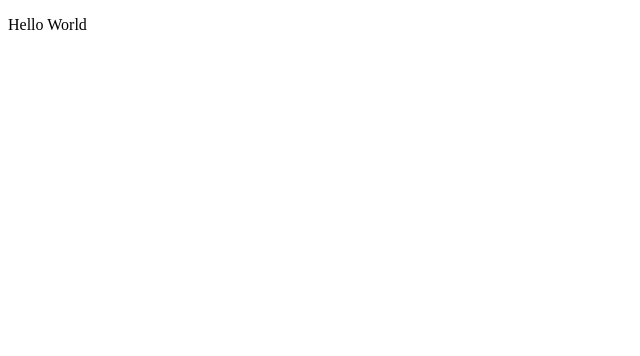
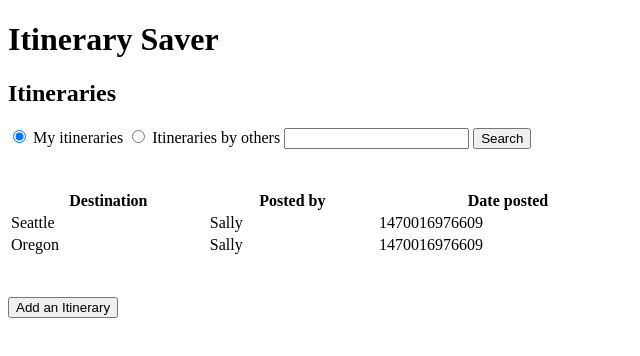
Before and after one commit to rohinieravi/Itinerary-Saver, a website: page public/index.html in a window 1280 px wide. Shown: the whole page, without its empty margins (0-640 px from the left). Drawn offline with nearby package versions, Linux system fonts and the light colour scheme.

Commit message:
added home page

```diff
--- /dev/null
+++ b/public/app.js
@@ -0,0 +1,98 @@
+var MOCK_ITINERARIES = {
+	"itineraries": [
+		{
+			"id":"1111",
+			"destination": "Seattle",
+			"postedBy": "Sally",
+			"posterId": "11",
+			"postedDate": 1470016976609
+		},
+		{
+			"id":"2222",
+			"destination": "San Francisco",
+			"postedBy": "Wally",
+			"posterId": "12",
+			"postedDate": 1470016976609
+		},
+		{
+			"id":"3333",
+			"destination": "New York",
+			"postedBy": "Jolly",
+			"posterId": "13",
+			"postedDate": 1470016976609
+		},
+		{
+			"id":"4444",
+			"destination": "Oregon",
+			"postedBy": "Sally",
+			"posterId": "11",
+			"postedDate": 1470016976609
+		}
+	]
+};
+var MY_POSTER_ID = "11";
+var getItineraryList = function(callback) {
+	setTimeout(function(){ callback(MOCK_ITINERARIES)}, 100);
+};
+
+var getItineraryByDestination = function(query, callback) {
+	var ItinByDest = {"itineraries":MOCK_ITINERARIES.itineraries.filter(function(item){
+		return item.destination == query;
+	})};
+	setTimeout(function(){ callback(ItinByDest)}, 100);
+};
+
+
+var displayItineraries = function(data) {
+	var itinType = $("input[name='itinerary']:checked").val();
+
+	var itinList;
+
+	if(itinType === "myitinerary") {
+		itinList = data.itineraries.filter(function(item) {
+			return item.posterId === MY_POSTER_ID;
+		});
+	}
+	else {
+		itinList = data.itineraries.filter(function(item) {
+			return item.posterId !== MY_POSTER_ID;
+		});
+	}
+	renderItineraryList(itinList);
+};
+
+var renderItineraryList = function(itinList) {
+	var list;
+	itinList.forEach(function(item) {
+		list += "<tr class='row'>"+
+				"<td>" + item.destination + "</td>" +
+				"<td>" + item.postedBy + "</td>" +
+				"<td>" + item.postedDate + "</td>"+
+				"</tr>";
+	});
+	$(".js-itinerarylist").append(list);
+}
+
+var getAndDisplayItineraries = function() {
+	getItineraryList(displayItineraries);
+};
+
+var getAndDisplayItierariesByDest = function(query) {
+	getItineraryByDestination(query,displayItineraries);
+};
+
+$(function() {
+	getAndDisplayItineraries();
+});
+
+$("input[name='itinerary']").click(function(event){
+	$(".row").remove();
+	getAndDisplayItineraries();
+});
+
+$(".js-search").submit(function(event) {
+	event.preventDefault();
+	$(".row").remove();
+	var query = $(this).find('.js-input').val();
+	getAndDisplayItierariesByDest(query);
+})
--- a/public/index.html
+++ b/public/index.html
@@ -1,9 +1,39 @@
 <!DOCTYPE html>
 <html>
 <head>
-	<title></title>
+	<title>Itinerary Saver</title>
+	<link rel="stylesheet" type="text/css" href="main.css">
 </head>
 <body>
-	<p>Hello World</p>
+	<header>
+		<h1>Itinerary Saver</h1>
+	</header>
+	<section>
+
+		<h2>Itineraries</h2>
+		<div>
+			<input type="radio" name="itinerary" id="radio1" value="myitinerary" checked>
+			<label>My itineraries</label>
+			<input type="radio" name="itinerary" id="radio2" value="otheritinerary">
+			<label>Itineraries by others</label>
+			<form class="js-search">
+				<input type="text" name="search" class="js-input">
+				<button type="submit" name="submit" >Search</button>
+			</form>
+		</div>
+		<table class="js-itinerarylist">
+			<tr>
+				<th>Destination</th>
+				<th>Posted by</th>
+				<th>Date posted</th	>
+			</tr>
+		</table>
+		<div>
+			<button>Add an Itinerary</button>
+		</div>
+	</section>
+	<script src="https://code.jquery.com/jquery-3.1.0.min.js"></script>
+	<script src="app.js"></script>
+
 </body>
 </html>
--- /dev/null
+++ b/public/main.css
@@ -0,0 +1,10 @@
+.js-itinerarylist {
+	width: 50%;
+	margin:40px 0 40px 0;
+
+}
+
+.js-search{
+	display: inline;
+
+}
```
